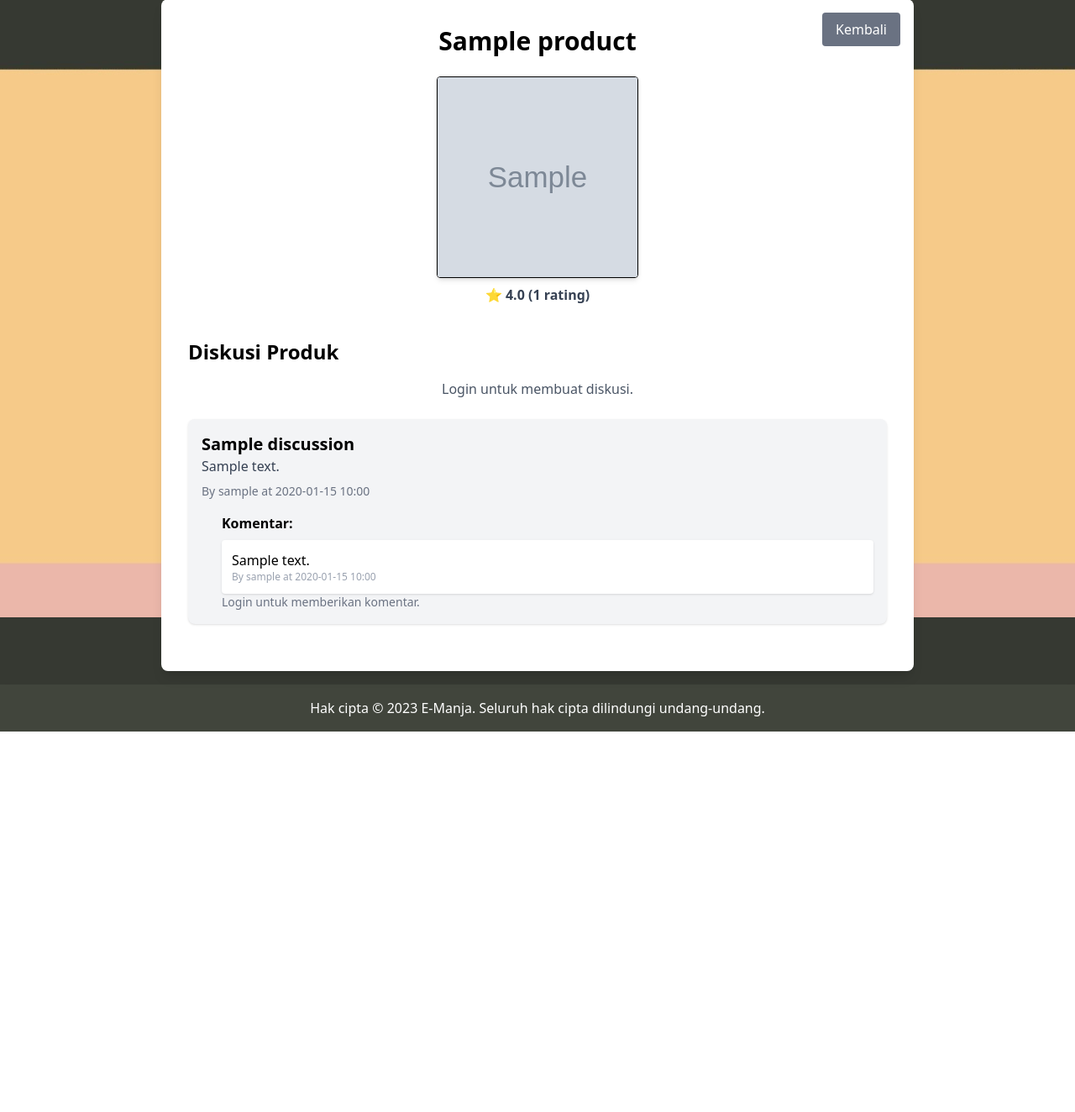
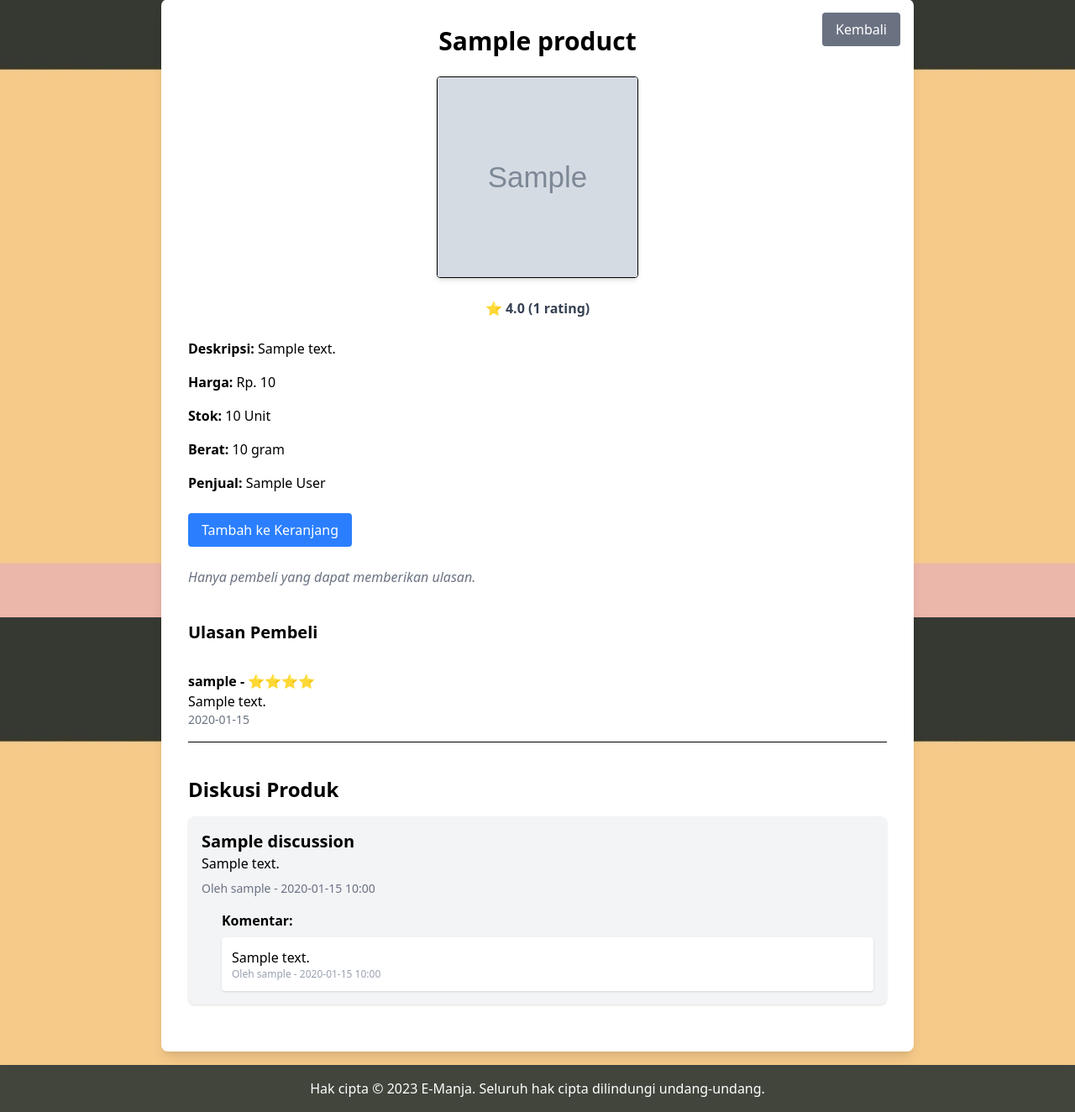
Before and after one commit to DTPL2025/tugas-proyek, a Flask app: page /produk/1 in a window 1280 px wide. Shown: the part 65-1389 px from the top of the page at 84% size. Before the commit the page ends 936 px from the top, so only its background shows below. Run offline with Flask 3, Linux system fonts and the light colour scheme; tables that the repository leaves empty hold one stand-in row (values such as "Sample post"); grey boxes marked "Sample" are stand-in pictures; some libraries are stand-ins or nearby versions.

Commit message:
Backup 2

```diff
--- a/app/routes.py
+++ b/app/routes.py
@@ -419,28 +419,29 @@ def view_order_status():
 @app.route('/produk/<int:product_id>', methods=['GET', 'POST'])
 @swag_from('docs/detail_product.yml')
 def detail_product(product_id):
-    # Periksa apakah produk ada di database
-    product = Product.query.get(product_id)
-    if not product:
-        flash('Produk tidak ditemukan!', 'danger')
-        return redirect(url_for('katalog_product'))
+    product = Product.query.get_or_404(product_id)
 
+    # Form-form
     form = RatingForm()
+    discussion_form = DiscussionForm()
+    comment_form = CommentForm()
 
     has_ordered = False
     previous_rating = None
 
     if current_user.is_authenticated:
-        # Memeriksa apakah pengguna sudah membeli produk ini
+        # Cek apakah user pernah beli produk ini
         has_ordered = db.session.query(OrderDetail).join(Order).filter(
             Order.user_id == current_user.id,
             OrderDetail.product_id == product_id
         ).count() > 0
 
-        # Memeriksa apakah pengguna sudah memberikan rating
+        # Cek apakah user sudah pernah kasih rating
         previous_rating = Rating.query.filter_by(user_id=current_user.id, product_id=product_id).first()
 
-        if form.validate_on_submit() and has_ordered:
+    # Tangani form rating
+    if form.validate_on_submit() and 'rating' in request.form:
+        if current_user.is_authenticated and has_ordered:
             existing_rating = Rating.query.filter_by(user_id=current_user.id, product_id=product_id).first()
             if existing_rating:
                 existing_rating.rating = form.rating.data
@@ -454,36 +455,30 @@ def detail_product(product_id):
                 )
                 db.session.add(new_rating)
             db.session.commit()
-            flash('Your rating has been submitted!', 'success')
+            flash('Ulasan Anda telah dikirim!', 'success')
+            return redirect(url_for('detail_product', product_id=product_id))
+        else:
+            flash('Anda harus membeli produk ini sebelum memberi ulasan.', 'danger')
             return redirect(url_for('detail_product', product_id=product_id))
 
-        form.rating.data = previous_rating.rating if previous_rating else None
-        form.review.data = previous_rating.review if previous_rating else None
+    # Tangani form diskusi
+    if discussion_form.validate_on_submit() and 'title' in request.form:
+        if current_user.is_authenticated:
+            new_discussion = Discussion(
+                title=discussion_form.title.data,
+                content=discussion_form.content.data,
+                product_id=product_id,
+                user_id=current_user.id
+            )
+            db.session.add(new_discussion)
+            db.session.commit()
+            flash('Diskusi berhasil diposting!', 'success')
+            return redirect(url_for('detail_product', product_id=product_id))
 
-    # Menghitung rating produk
-    ratings = Rating.query.filter_by(product_id=product_id).all()
-    average_rating = sum(r.rating for r in ratings) / len(ratings) if ratings else 0
-    rating_count = len(ratings)
-
-    # Menangani posting diskusi
-    discussion_form = DiscussionForm()
-    if discussion_form.validate_on_submit():
-        new_discussion = Discussion(
-            title=discussion_form.title.data,
-            content=discussion_form.content.data,
-            product_id=product_id,
-            user_id=current_user.id
-        )
-        db.session.add(new_discussion)
-        db.session.commit()
-        flash('Diskusi berhasil diposting!', 'success')
-        return redirect(url_for('detail_product', product_id=product_id))
-
-    # Menangani posting komentar
-    comment_form = CommentForm()
-    if comment_form.validate_on_submit():
-        discussion_id = request.form.get('discussion_id')  # Ambil id diskusi dari form
-        if discussion_id:
+    # Tangani form komentar
+    if comment_form.validate_on_submit() and 'discussion_id' in request.form:
+        if current_user.is_authenticated:
+            discussion_id = request.form.get('discussion_id')
             new_comment = Comment(
                 content=comment_form.content.data,
                 discussion_id=discussion_id,
@@ -494,15 +489,17 @@ def detail_product(product_id):
             flash('Komentar berhasil diposting!', 'success')
             return redirect(url_for('detail_product', product_id=product_id))
 
-    # Fetch diskusi dan komentar yang ada
+    # Hitung statistik rating
+    ratings = Rating.query.filter_by(product_id=product_id).all()
+    average_rating = sum(r.rating for r in ratings) / len(ratings) if ratings else 0
+    rating_count = len(ratings)
+
+    # Ambil semua diskusi produk
     discussions = Discussion.query.filter_by(product_id=product_id).all()
 
-    # Mengambil komentar yang terkait dengan produk (tanpa diskusi)
-    # Filter hanya komentar yang terkait dengan produk, tanpa kaitan dengan diskusi tertentu
-    standalone_comments = Comment.query.all()
+    # Ambil info pages (kalau ada)
     info_pages = InfoPage.query.filter_by(product_id=product_id).all()
 
-    # Mengirim data ke template
     return render_template(
         'detail_product.jinja',
         product=product,
@@ -515,9 +512,9 @@ def detail_product(product_id):
         discussion_form=discussion_form,
         comment_form=comment_form,
         discussions=discussions,
-        info_pages=info_pages,
-        standalone_comments=standalone_comments  # Mengirim komentar yang tidak terkait dengan diskusi
+        info_pages=info_pages
     )
+
 
 # Route for deleting a discussion
 @app.route('/discussion/delete/<int:discussion_id>', methods=['POST'])
--- a/app/templates/detail_product.jinja
+++ b/app/templates/detail_product.jinja
@@ -1,81 +1,111 @@
 {% extends "base.jinja" %}
-
 {% block title %}{{ product.name }}{% endblock %}
 
 {% block body %}
 <body class="bg-gray-100 flex items-center justify-center min-h-screen">
 <div class="bg-white p-8 rounded-lg shadow-lg w-full max-w-4xl relative overflow-auto">
 
-        <!-- Tombol Kembali ke List Produk -->
+    <!-- Tombol Kembali -->
     <a href="{{ url_for('katalog_product') }}" class="absolute top-4 right-4 bg-gray-500 text-white px-4 py-2 rounded hover:bg-gray-600">Kembali</a>
 
+    <!-- Nama Produk -->
     <h1 class="text-3xl font-bold mb-6 text-center">{{ product.name }}</h1>
 
     <!-- Gambar Produk -->
-        <div class="flex justify-center">
-            <img src="{{ url_for('static', filename='product_images/' + product.image_file) }}"
-                 alt="{{ product.name }}"
-                 class="border rounded w-60 h-60 object-cover shadow-md">
+    <div class="flex justify-center mb-6">
+        <img src="{{ url_for('static', filename='product_images/' + product.image_file) }}" alt="{{ product.name }}" class="border rounded w-60 h-60 object-cover shadow-md">
     </div>
 
     <!-- Rating Produk -->
     <p class="text-md font-bold text-gray-700 mt-2 mb-6 text-center">⭐ {{ average_rating|round(1) }} ({{ rating_count }} rating)</p>
 
+    <!-- Detail Produk -->
+    <div class="space-y-4 mb-6">
+        <p><span class="font-semibold">Deskripsi:</span> {{ product.description or 'Tidak ada deskripsi.' }}</p>
+        <p><span class="font-semibold">Harga:</span> Rp. {{ "{:,}".format(product.price).replace(',', '.').replace('.', ',') }}</p>
+        <p><span class="font-semibold">Stok:</span> {{ product.stock }} Unit</p>
+        <p><span class="font-semibold">Berat:</span> {{ product.weight }} gram</p>
+        <p><span class="font-semibold">Penjual:</span> {{ product.seller.name or 'Tidak diketahui' }}</p>
+    </div>
+
+    <!-- Tombol Tambah ke Keranjang -->
+    <div class="mb-6">
+        <form action="{{ url_for('add_to_cart', product_id=product.id) }}" method="POST">
+            <button type="submit" class="bg-blue-500 text-white px-4 py-2 rounded hover:bg-blue-600 w-full sm:w-auto">Tambah ke Keranjang</button>
+        </form>
+    </div>
+
     <!-- Form Rating -->
-        {% if current_user.is_authenticated %}
-        <div class="mb-10">
-            <h2 class="text-xl font-semibold mb-4 text-center">Beri Rating Produk Ini</h2>
-            <form method="POST" action="{{ url_for('detail_product', product_id=product.id) }}">
+    {% if has_ordered %}
+    <div class="mt-6">
+        <h2 class="text-lg font-bold">Beri Ulasan Produk Ini</h2>
+        <form method="POST">
             {{ form.hidden_tag() }}
             <div class="mb-4">
-                    {{ form.rating.label(class="block mb-2 text-sm font-medium text-gray-700") }}
-                    {{ form.rating(class="block w-full p-2 border rounded") }}
+                {{ form.rating.label(class="block text-sm font-medium text-gray-700") }}
+                {{ form.rating(class="w-full p-2 border rounded") }}
             </div>
             <div class="mb-4">
-                    {{ form.review.label(class="block mb-2 text-sm font-medium text-gray-700") }}
-                    {{ form.review(class="block w-full p-2 border rounded", placeholder="Tulis review Anda...") }}
+                {{ form.review.label(class="block text-sm font-medium text-gray-700") }}
+                {{ form.review(class="w-full p-2 border rounded", placeholder="Tulis ulasan Anda...") }}
             </div>
-                <button type="submit" class="w-full bg-blue-500 text-white py-2 rounded hover:bg-blue-600">Submit Rating</button>
+            <button type="submit" class="bg-blue-500 text-white px-4 py-2 rounded hover:bg-blue-600">
+                {% if previous_rating %} Update Ulasan {% else %} Submit Ulasan {% endif %}
+            </button>
         </form>
     </div>
+    {% else %}
+    <p class="text-gray-500 italic mt-6">Hanya pembeli yang dapat memberikan ulasan.</p>
     {% endif %}
+
+    <!-- Ulasan Pembeli -->
+    <div class="mt-10">
+        <h2 class="text-xl font-bold mb-4">Ulasan Pembeli</h2>
+        {% for rating in ratings|reverse %}
+            <div class="border-b py-4">
+                <p class="font-semibold">{{ rating.user.username }} - {{ '⭐' * rating.rating }}</p>
+                <p>{{ rating.review }}</p>
+                <p class="text-sm text-gray-500">{{ rating.created_at.strftime('%Y-%m-%d') }}</p>
+            </div>
+        {% else %}
+            <p class="text-gray-400">Belum ada ulasan untuk produk ini.</p>
+        {% endfor %}
+    </div>
 
     <!-- Diskusi Produk -->
     <div class="mt-10">
         <h2 class="text-2xl font-bold mb-4">Diskusi Produk</h2>
 
-            <!-- Form Buat Diskusi Baru -->
+        <!-- Form Buat Diskusi -->
         {% if current_user.is_authenticated %}
         <form method="POST" action="{{ url_for('detail_product', product_id=product.id) }}" class="mb-8">
             {{ discussion_form.hidden_tag() }}
             <div class="mb-4">
                 {{ discussion_form.title.label(class="block mb-2 text-sm font-medium text-gray-700") }}
-                    {{ discussion_form.title(class="block w-full p-2 border rounded", placeholder="Judul Diskusi") }}
+                {{ discussion_form.title(class="w-full p-2 border rounded", placeholder="Judul Diskusi") }}
             </div>
             <div class="mb-4">
                 {{ discussion_form.content.label(class="block mb-2 text-sm font-medium text-gray-700") }}
-                    {{ discussion_form.content(class="block w-full p-2 border rounded", placeholder="Isi Diskusi") }}
+                {{ discussion_form.content(class="w-full p-2 border rounded", placeholder="Isi Diskusi") }}
             </div>
-                <button type="submit" class="w-full bg-green-500 text-white py-2 rounded hover:bg-green-600">Post Diskusi</button>
+            <button type="submit" class="w-full bg-green-500 text-white py-2 rounded hover:bg-green-600">Buat Diskusi</button>
         </form>
-            {% else %}
-            <p class="text-center text-gray-600 mb-6">Login untuk membuat diskusi.</p>
         {% endif %}
 
-            <!-- Menampilkan Daftar Diskusi dan Komentar -->
+        <!-- Menampilkan Diskusi dan Komentar -->
         {% for discussion in discussions %}
             <div class="bg-gray-100 p-4 mb-6 rounded-lg shadow-sm">
                 <h3 class="text-xl font-semibold">{{ discussion.title }}</h3>
-                <p class="text-gray-700">{{ discussion.content }}</p>
-                <p class="text-sm text-gray-500 mt-2">By {{ discussion.user.username }} at {{ discussion.created_at.strftime('%Y-%m-%d %H:%M') }}</p>
+                <p>{{ discussion.content }}</p>
+                <p class="text-sm text-gray-500 mt-2">Oleh {{ discussion.user.username }} - {{ discussion.created_at.strftime('%Y-%m-%d %H:%M') }}</p>
 
-                <!-- Komentar pada Diskusi -->
+                <!-- Komentar -->
                 <div class="ml-6 mt-4">
                     <h4 class="font-semibold text-md mb-2">Komentar:</h4>
                     {% for comment in discussion.comments %}
                         <div class="bg-white p-3 rounded shadow-sm mt-2">
                             <p>{{ comment.content }}</p>
-                            <p class="text-xs text-gray-400">By {{ comment.user.username }} at {{ comment.created_at.strftime('%Y-%m-%d %H:%M') }}</p>
+                            <p class="text-xs text-gray-400">Oleh {{ comment.user.username }} - {{ comment.created_at.strftime('%Y-%m-%d %H:%M') }}</p>
                         </div>
                     {% else %}
                         <p class="text-gray-400">Belum ada komentar.</p>
@@ -87,13 +117,9 @@
                 <form action="{{ url_for('detail_product', product_id=product.id) }}" method="POST" class="ml-6 mt-4">
                     {{ comment_form.hidden_tag() }}
                     <input type="hidden" name="discussion_id" value="{{ discussion.id }}">
-                    <div class="mb-2">
                     <textarea name="content" class="w-full p-2 border rounded" placeholder="Tulis komentar Anda..." required></textarea>
-                    </div>
-                    <button type="submit" class="px-4 py-2 bg-blue-500 text-white rounded hover:bg-blue-600">Kirim Komentar</button>
+                    <button type="submit" class="mt-2 px-4 py-2 bg-blue-500 text-white rounded hover:bg-blue-600">Kirim Komentar</button>
                 </form>
-                {% else %}
-                <p class="ml-6 text-sm text-gray-500">Login untuk memberikan komentar.</p>
                 {% endif %}
             </div>
         {% endfor %}
```
Lines whose indentation alone changed are shown as unchanged.
